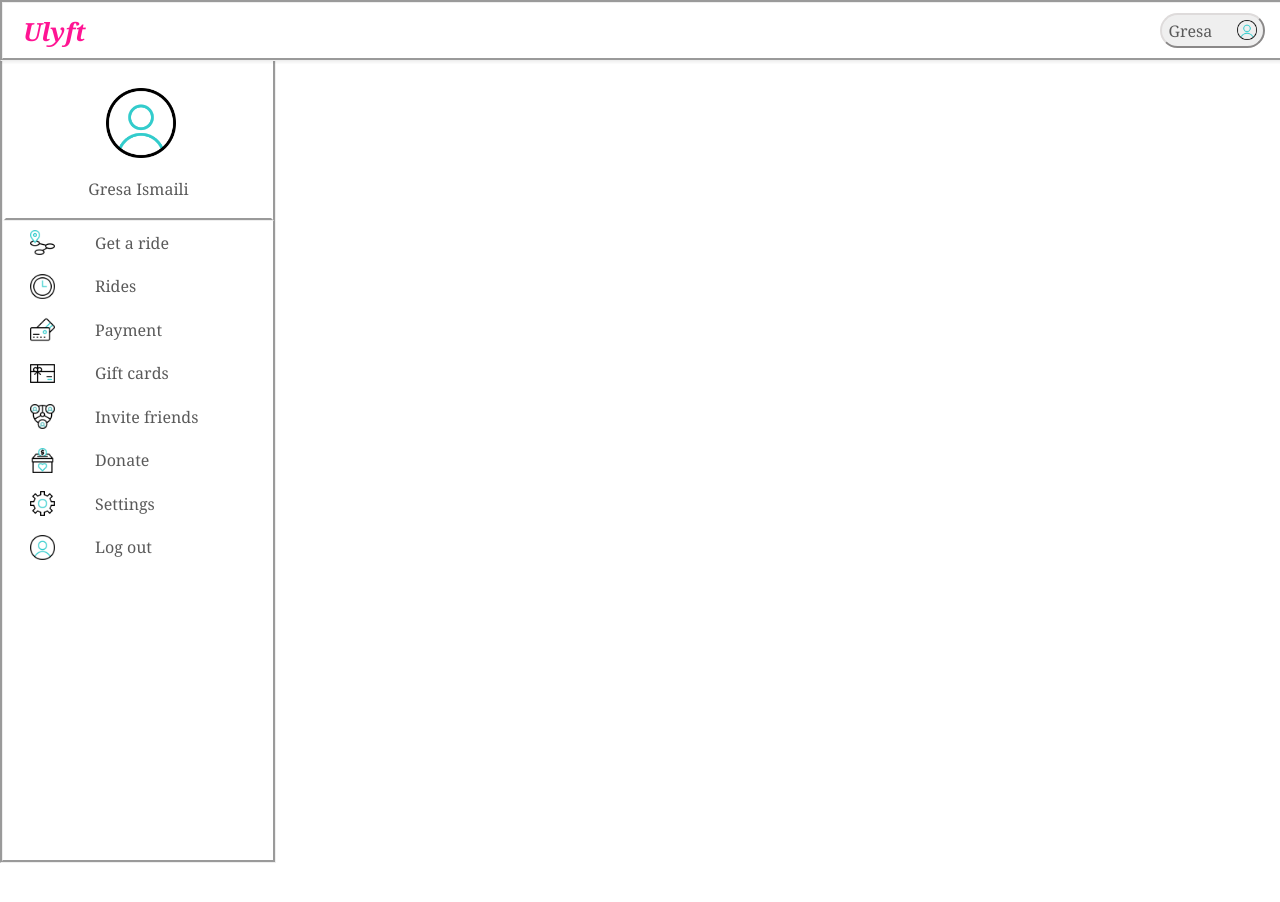
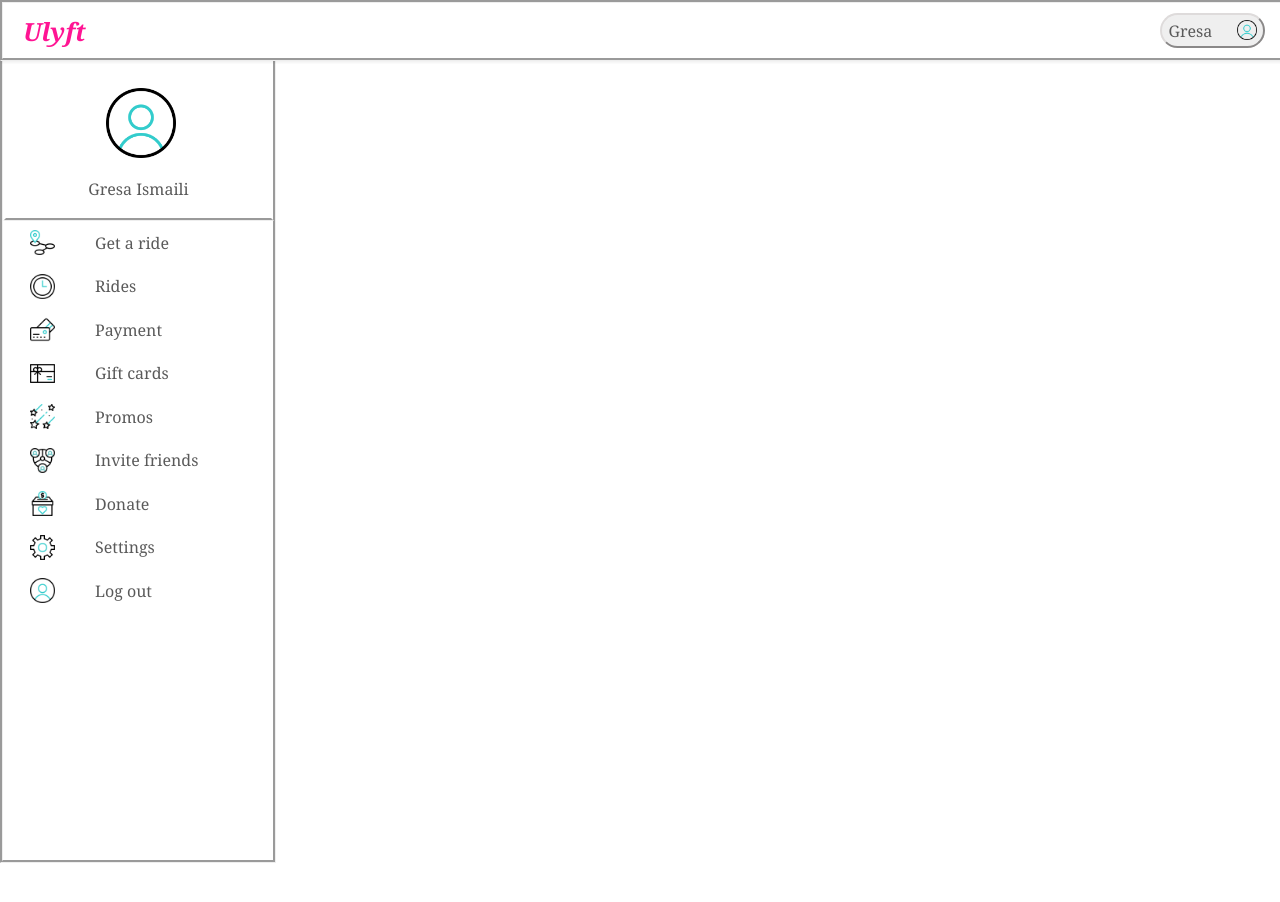
Before and after one commit to IsmailiGresa/DS_Grupi13, a React (Vite) app in the folder reapp/reapp/vite-project/: page /giftcards in a window 1280 px wide. Shown: the top 902 px of the page. Built offline with nearby package versions, Linux system fonts and the light colour scheme.

Commit message:
Update Giftcards.jsx

```diff
--- a/reapp/reapp/vite-project/src/Pages/Giftcards.jsx
+++ b/reapp/reapp/vite-project/src/Pages/Giftcards.jsx
@@ -67,7 +67,12 @@ export default function Giftcards () {
                     <img src="/icons/gift_card.png" alt=""/>
                     <a>Gift cards</a>
                 </button>
-
+                <button onClick={() => {
+                    navigate("/promos");
+                }}>
+                    <img src="/icons/promos.png" alt=""/>
+                    <a>Promos</a>
+                </button>
                 <button onClick={() => {
                     navigate("/invite");
                 }}>
```
